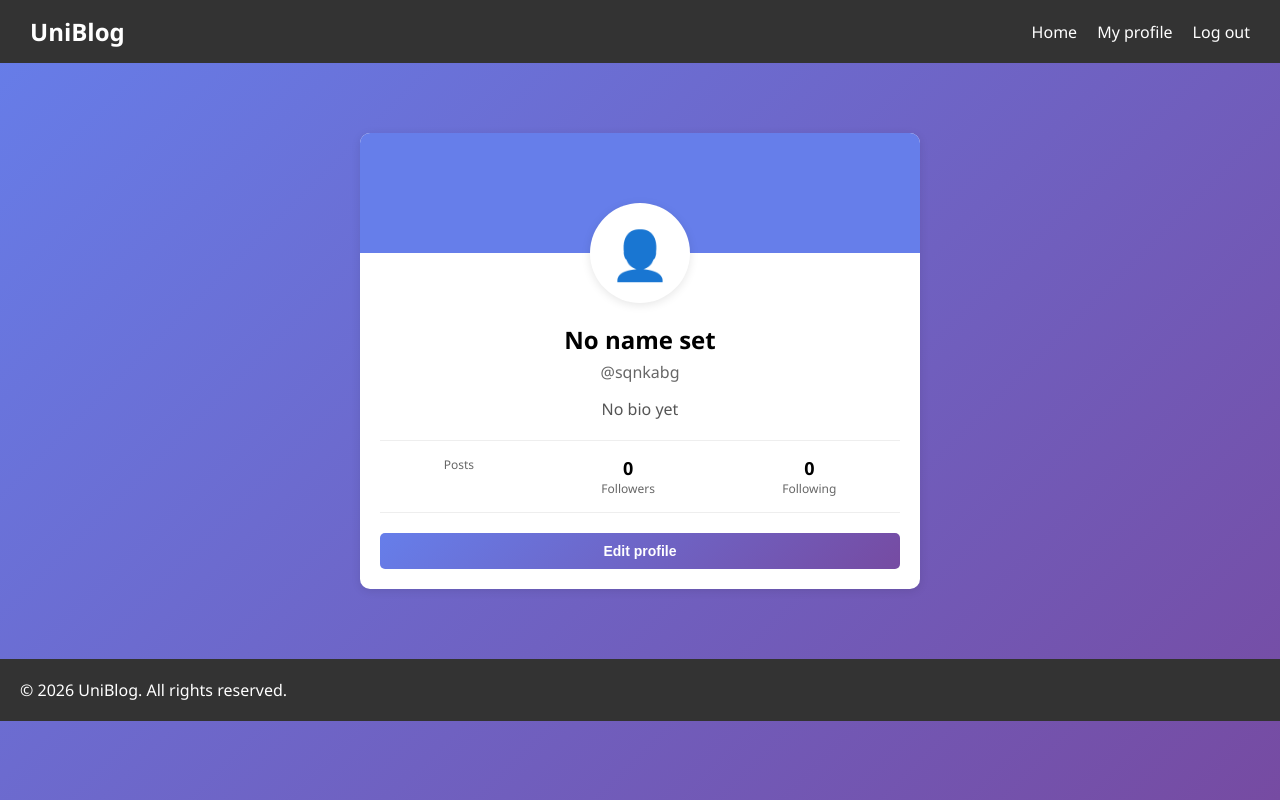
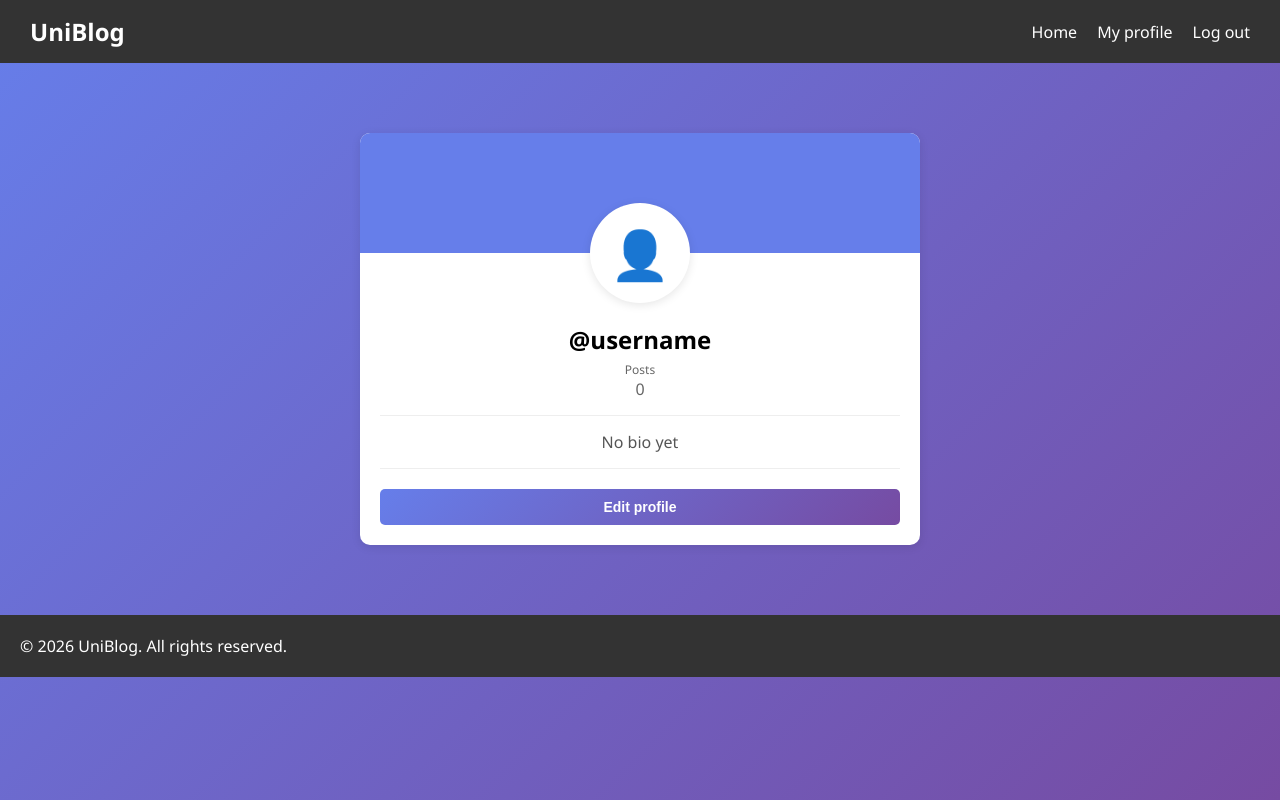
Before and after one commit to SqnkaBG/uniblog, a React (Create React App) app: page /my-profile in a window 1280 px wide. Built offline with nearby package versions, Linux system fonts and the light colour scheme; data requests are answered from the project's data file; sample sign-in values are in the browser's storage; the HTML template or start-up script is replaced by a standard one.

Commit message:
even smaller fixes
fixed saving of profile(again) and removed some unnecessary stuff

```diff
--- a/src/pages/my-profile.css
+++ b/src/pages/my-profile.css
@@ -40,6 +40,7 @@
 .profile-name {
   margin: 0 0 5px;
   font-size: 1.5rem;
+  font-weight: bold;
 }
 
 .profile-username {
@@ -50,11 +51,12 @@
 .profile-bio {
   color: #555;
   margin-bottom: 20px;
+  margin: auto;
 }
 
 .stats-row {
   display: flex;
-  justify-content: space-around;
+  justify-content: center;
   padding: 15px 0;
   border-top: 1px solid #eee;
   border-bottom: 1px solid #eee;
--- a/src/pages/my-profile.js
+++ b/src/pages/my-profile.js
@@ -9,15 +9,14 @@ function AccountPage() {
   const [profile, setProfile] = useState({});
   const [error, setError] = useState(false);
 
-  const [name, setName] = useState("");
   const [username, setUsername] = useState("");
   const [bio, setBio] = useState("");
   const [avatar, setAvatar] = useState("");
 
   const handleOpenMenu = () => {
-    setName(profile.name || "");
     setUsername(profile.username || "");
     setBio(profile.bio || "");
+    setAvatar(profile.avatar || "👤");
     setMenuOpen(true);
     setError(false);
   };
@@ -36,11 +35,11 @@ function AccountPage() {
       if (response.ok) {
         const data = await response.json();
 
-        const userProfile = data[userId];
+        const userProfile = data.find((element) => userId === element.id);
+
         setProfile(
           userProfile || {
             id: userId,
-            name: "",
             username: "",
             avatar: "👤",
             bio: "",
@@ -61,18 +60,13 @@ function AccountPage() {
     }
   }, [userId]);
   const submitData = async (data) => {
-    const userData = data[userId];
-    if (
-      !userData.name.trim() ||
-      !userData.username.trim() ||
-      !userData.bio.trim()
-    ) {
+    if (!data.username.trim() || !data.bio.trim() || !data.avatar.trim()) {
       setError(true);
       return;
     }
 
     try {
-      let response = await fetch("http://localhost:3002/profile", {
+      let response = await fetch(`http://localhost:3002/users/${userId}`, {
         method: "PATCH",
         headers: { "Content-Type": "application/json" },
         body: JSON.stringify(data),
@@ -81,7 +75,7 @@ function AccountPage() {
       if (response.ok) {
         const updatedProfile = await response.json();
 
-        if (updatedProfile[userId]) setProfile(updatedProfile[userId]);
+        if (updatedProfile) setProfile(updatedProfile);
         else {
           setProfile({ id: userId });
         }
@@ -98,22 +92,16 @@ function AccountPage() {
   const handleSubmit = (e) => {
     e.preventDefault();
     const jsonData = {
-      [userId]: {
-        name: name,
-        username: username,
-        avatar: avatar,
-        bio: bio,
-        posts: profile.posts || 0,
-        followers: profile.followers || 0,
-        following: profile.following || 0,
-      },
+      username: username,
+      avatar: avatar,
+      bio: bio,
+      posts: profile.posts || 0,
     };
     submitData(jsonData);
   };
   const handleInput = (e) => {
     const input = e.target.value;
 
-    // Keep only emojis, remove all other text
     const emojisOnly = input.match(/\p{Emoji}/gu)?.join("") || "";
 
     setAvatar(emojisOnly);
@@ -128,24 +116,17 @@ function AccountPage() {
         <div className="avatar-wrapper">
           <div className="avatar-circle">{profile.avatar}</div>
         </div>
-
         <div className="profile-info">
-          <h2 className="profile-name">{profile?.name || "No name set"}</h2>
-          <p className="profile-username">@{profile?.username || "username"}</p>
-          <p className="profile-bio">{profile?.bio || "No bio yet"}</p>
+          <p className="profile-name">@{profile?.username || "username"}</p>
+          <div className="stat-label">Posts</div>
+          <div className="profile-username">
+            {profile.posts === undefined ? 0 : profile.posts.length}
+          </div>
 
           <div className="stats-row">
+            <div className="stat-item"></div>
             <div className="stat-item">
-              <div className="stat-number">{profile?.posts || 0}</div>
-              <div className="stat-label">Posts</div>
-            </div>
-            <div className="stat-item">
-              <div className="stat-number">{profile?.followers || 0}</div>
-              <div className="stat-label">Followers</div>
-            </div>
-            <div className="stat-item">
-              <div className="stat-number">{profile?.following || 0}</div>
-              <div className="stat-label">Following</div>
+              <p className="profile-bio">{profile?.bio || "No bio yet"}</p>
             </div>
           </div>
 
@@ -165,19 +146,6 @@ function AccountPage() {
             onClick={(e) => e.stopPropagation()}
           >
             <h2 className="modal-title">Edit Profile</h2>
-
-            <label className="modal-label">Name</label>
-            <input
-              onChange={(e) => {
-                setName(e.target.value);
-                setError(false);
-              }}
-              value={name}
-              type="text"
-              name="name"
-              className="modal-input"
-              placeholder="John Doe"
-            />
 
             <label className="modal-label">Username</label>
             <input
```
